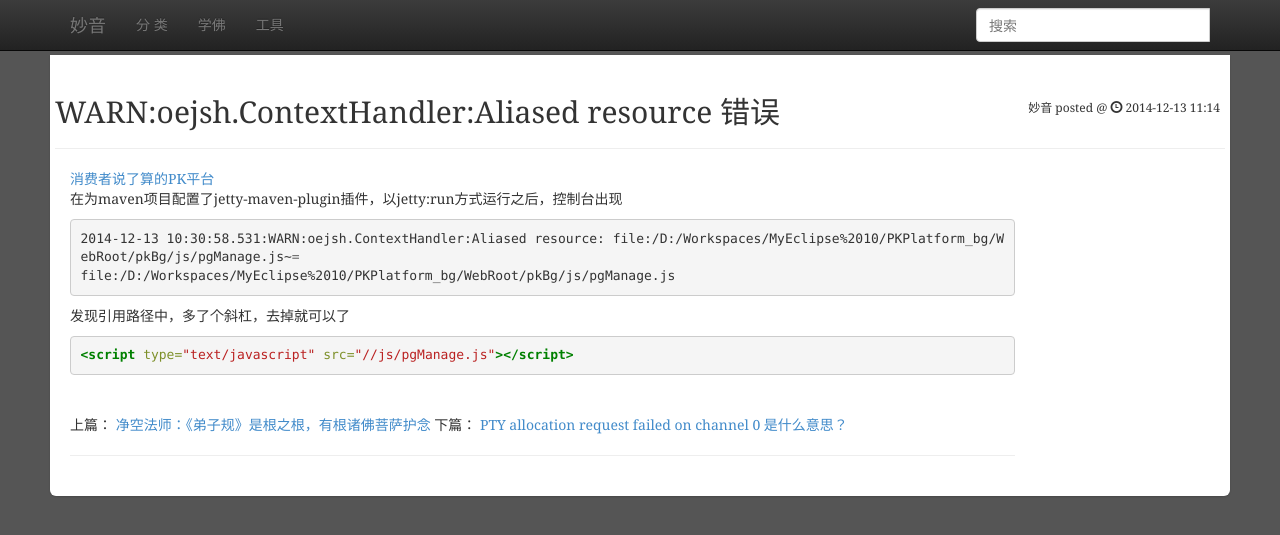
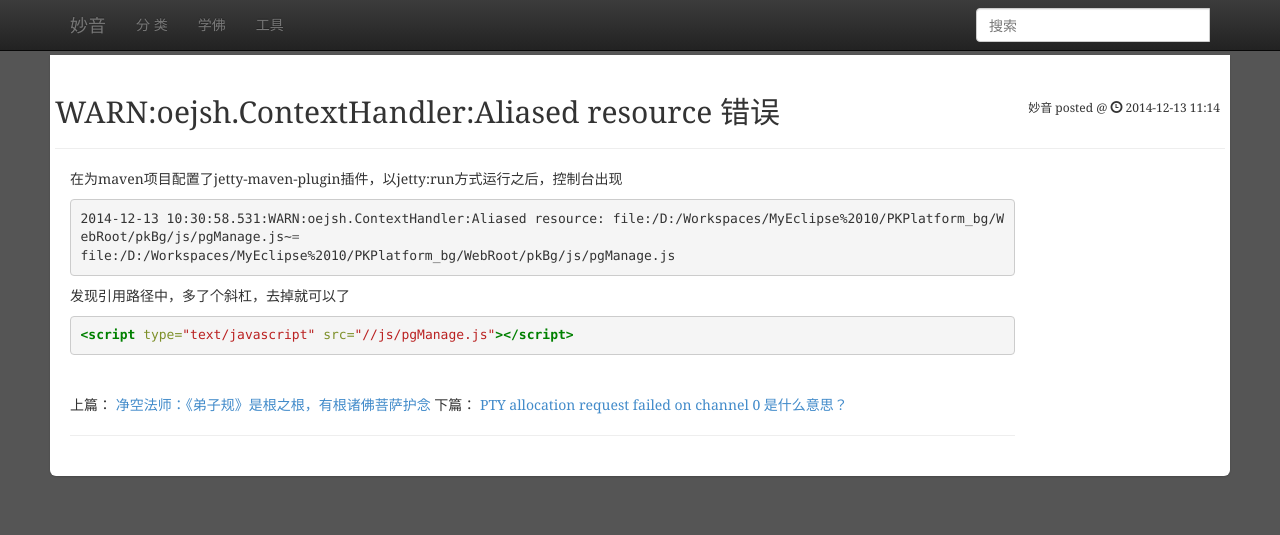
Before and after one commit to miaoyin/blog-old, a Jekyll site: the page built from _posts/2014-12-13-jetty.md, in a window 1280 px wide. Shown: the top 535 px of the page. Built offline with Jekyll 4.4.1, drawn with Linux system fonts in a browser that asks for light colours; Markdown is read by kramdown in place of the engine named in the settings.

Commit message:
博客发布

```diff
--- a/_layouts/post-pk.html
+++ /dev/null
@@ -1,47 +0,0 @@
----
-layout:  header
----
-<!-- Blog Post -->
-<!-- Title -->
-<h2>
-  {{ page.title }}
-  <div class="post-date">
-        妙音 posted @
-        <span class="glyphicon glyphicon-time"></span>
-        {{ page.date | date: "%Y-%m-%d %H:%M" }}
-  </div>
-</h2>
-<!-- Author -->
-<hr>
-
-<div class="col-md-10">
-    <a href="http://www.pk.com.cn" target="_blank">消费者说了算的PK平台</a>
-    {{ content }}
-    <br/>
-    <div style="margin-top:10px;margin-bottom:10px">
-      {%if page.previous%}
-      <span class="next">
-        上篇：
-        <a href="{{page.previous.url}}">
-          {{page.previous.title}}
-        </a>
-      </span>
-      {%endif%}
-      {%if page.next%}
-      <span class="prev">
-        下篇：
-        <a href="{{page.next.url}}">
-          {{page.next.title}}
-        </a>
-      </span>
-      {%endif%}
-    </div>
-    <hr>
-    <!-- Blog Comments -->
-    <div class="media">
-        <!-- UY BEGIN -->
-        <div id="uyan_frame"></div>
-        <script type="text/javascript" src="http://v2.uyan.cc/code/uyan.js?uid=1965284"></script>
-        <!-- UY END -->
-    </div>
-</div>
--- a/_posts/2014-12-13-jetty.md
+++ b/_posts/2014-12-13-jetty.md
@@ -1,5 +1,5 @@
 ---
-layout: post-pk
+layout: post
 title: "WARN:oejsh.ContextHandler:Aliased resource 错误"
 date: "2014-12-13 11:14"
 category: "java"
```
Also changed, not shown: _posts/2014-12-13-ssh.md (+1 -1 lines).
